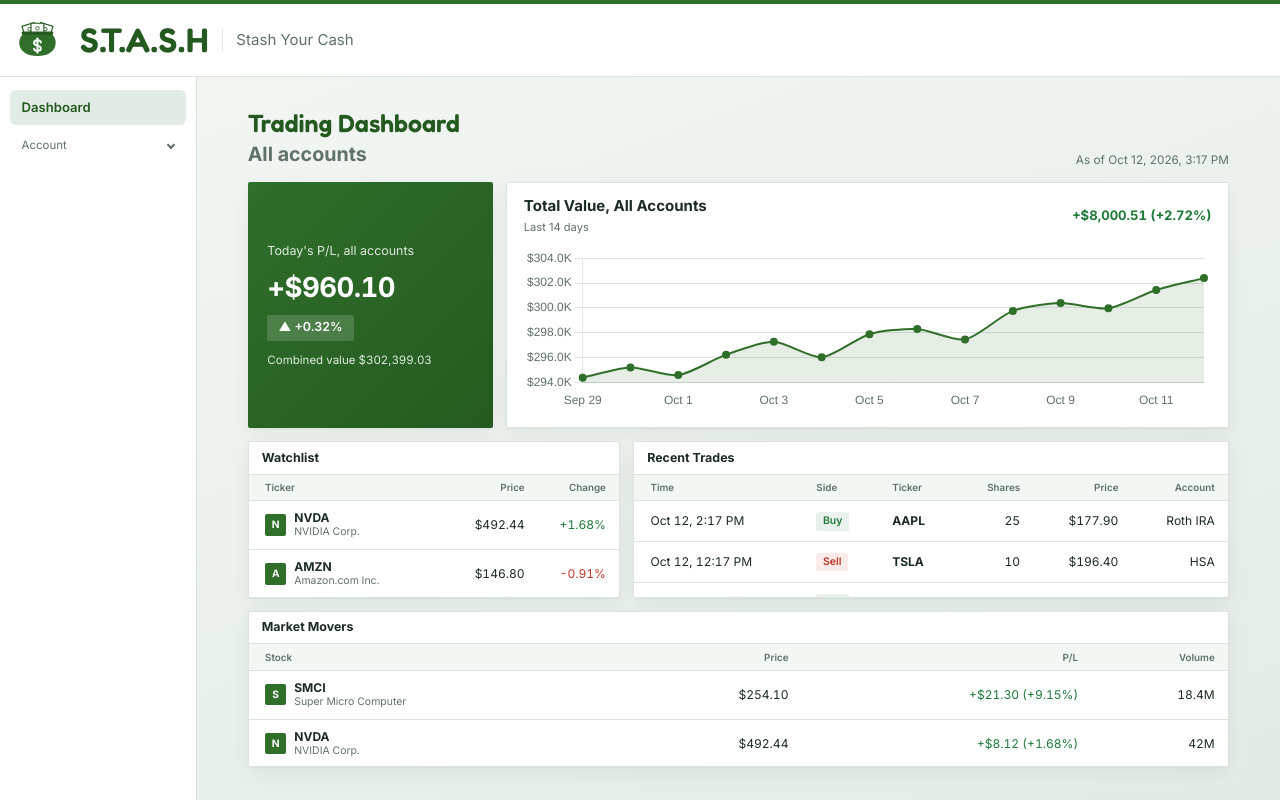
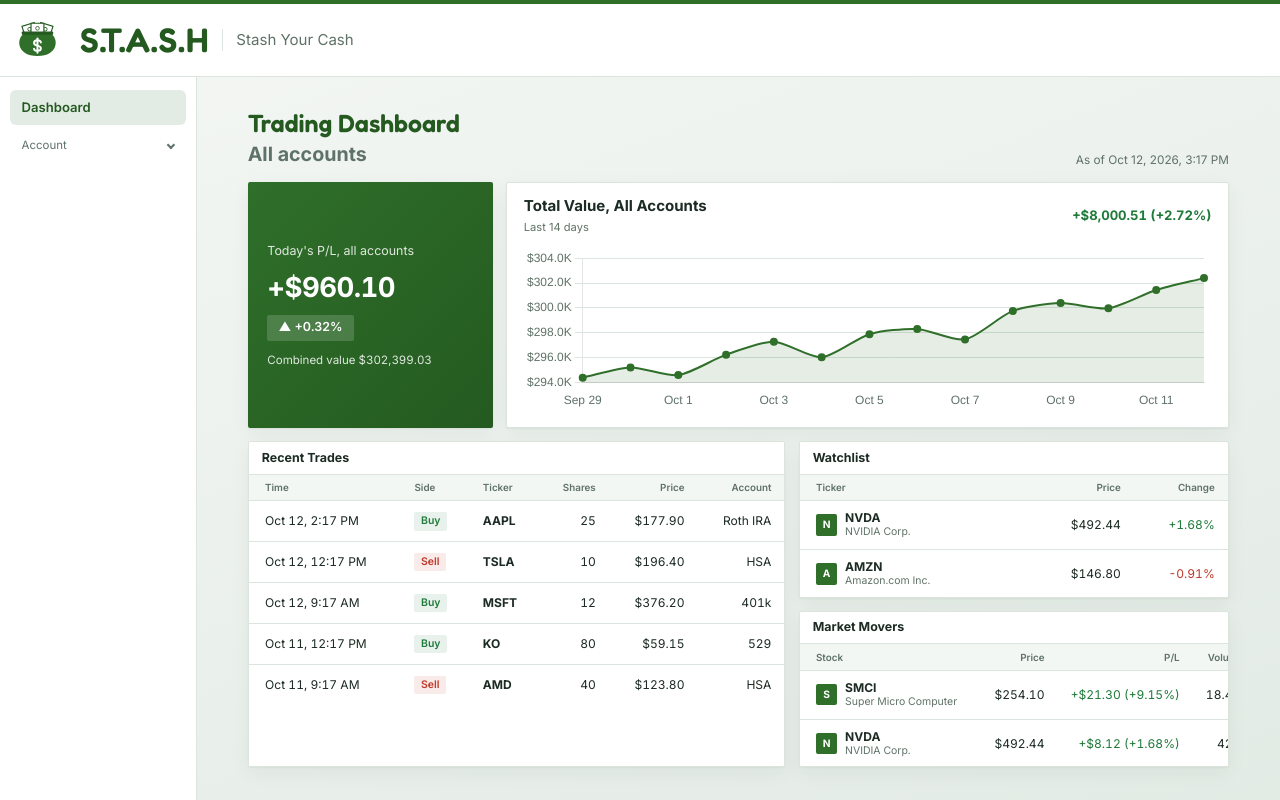
Before and after one commit to ahmedleap/agents-frontend, an Angular app: page /dashboard in a window 1280 px wide. Built offline with nearby package versions, Linux system fonts and the light colour scheme.

Commit message:
powerpoint version

```diff
--- a/src/app/components/dashboard/dashboard.component.html
+++ b/src/app/components/dashboard/dashboard.component.html
@@ -38,7 +38,7 @@
     </div>
 
     <div class="lists">
-      <div class="card">
+      <div class="card watchlist">
         <div class="card-head"><h3>Watchlist</h3></div>
         <div class="table-wrap">
           <table>
@@ -70,7 +70,7 @@
         </div>
       </div>
 
-      <div class="card">
+      <div class="card recent-trades">
         <div class="card-head"><h3>Recent Trades</h3></div>
         <div class="table-wrap">
           <table class="trades">
@@ -96,9 +96,8 @@
           </table>
         </div>
       </div>
-    </div>
 
-    <div class="card">
+      <div class="card movers">
         <div class="card-head"><h3>Market Movers</h3></div>
         <div class="table-wrap">
           <table>
@@ -132,4 +131,5 @@
         </div>
       </div>
     </div>
+  </div>
 </section>
--- a/src/app/components/dashboard/dashboard.component.scss
+++ b/src/app/components/dashboard/dashboard.component.scss
@@ -60,7 +60,7 @@ h2, h3, p { margin: 0; }
 
 .main {
   display: grid;
-  grid-template-rows: auto minmax(0, 1fr) minmax(0, 1fr);
+  grid-template-rows: auto minmax(0, 1fr);
   gap: 1rem;
   min-width: 0;
   min-height: 0;
@@ -96,9 +96,19 @@ h2, h3, p { margin: 0; }
 
 .lists {
   display: grid;
-  grid-template-columns: minmax(0, 1fr) minmax(0, 1.6fr);
+  // Recent Trades running the full height on the left,
+  // Watchlist and Market Movers stacked in equal halves on the right
+  grid-template-columns: minmax(0, 1.25fr) minmax(0, 1fr);
+  grid-template-rows: minmax(0, 1fr) minmax(0, 1fr);
+  grid-template-areas:
+    "trades watchlist"
+    "trades movers";
   gap: 1rem;
   min-height: 0;
+
+  .watchlist { grid-area: watchlist; }
+  .movers { grid-area: movers; }
+  .recent-trades { grid-area: trades; }
 }
 
 /* ---------- Hero: today's P/L ---------- */
@@ -268,6 +278,10 @@ tbody tr:hover { background: var(--pf-inset); }
   :host, .page { flex: 1 0 auto; }
   .page, .main { grid-template-rows: none; }
   .top, .lists { grid-template-columns: 1fr; }
+  .lists {
+    grid-template-rows: none;
+    grid-template-areas: "watchlist" "movers" "trades";
+  }
   .hero { aspect-ratio: auto; }
   .chart-wrap { min-height: 15rem; }
 }
```
Lines whose indentation alone changed are shown as unchanged.
